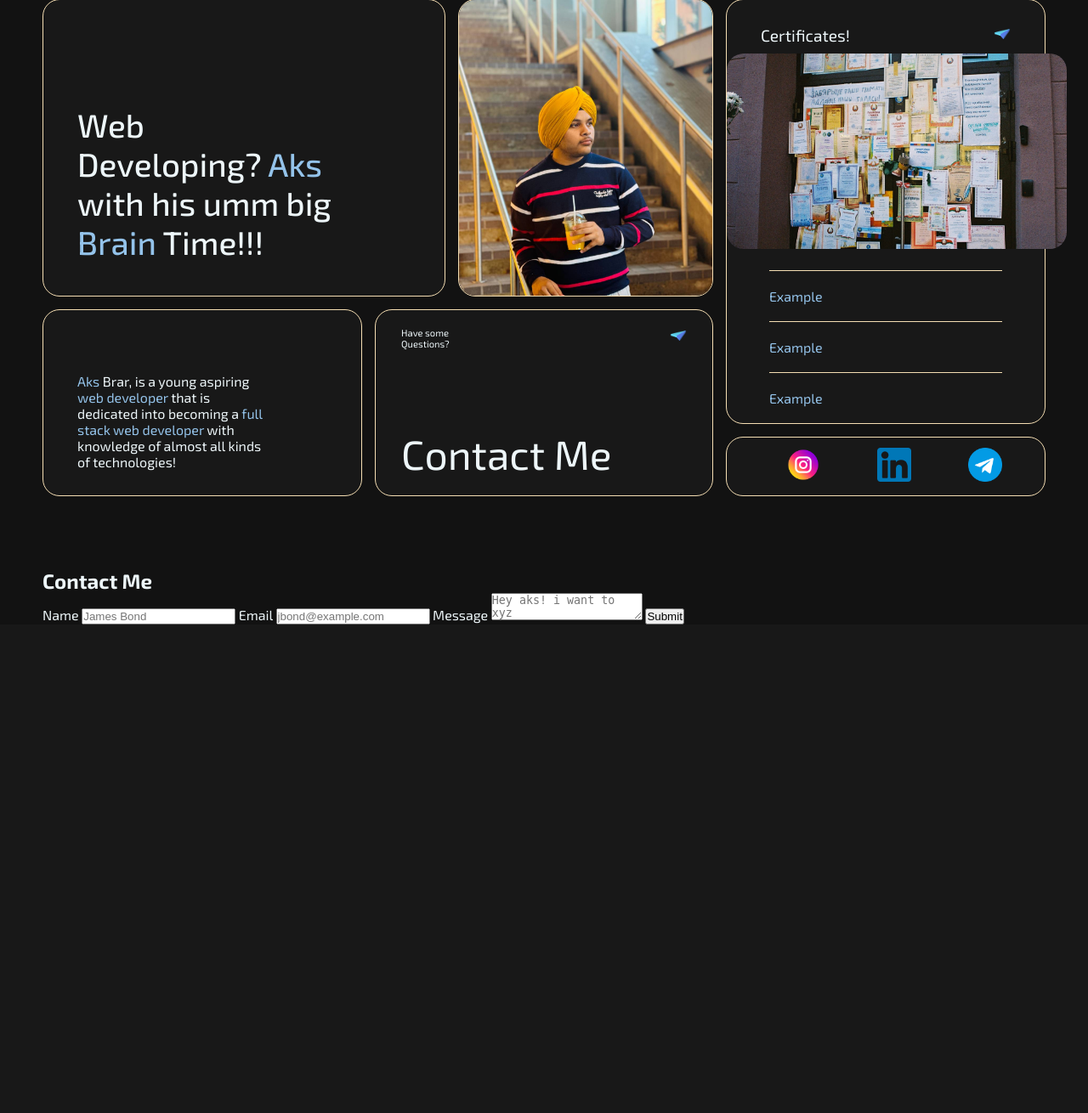
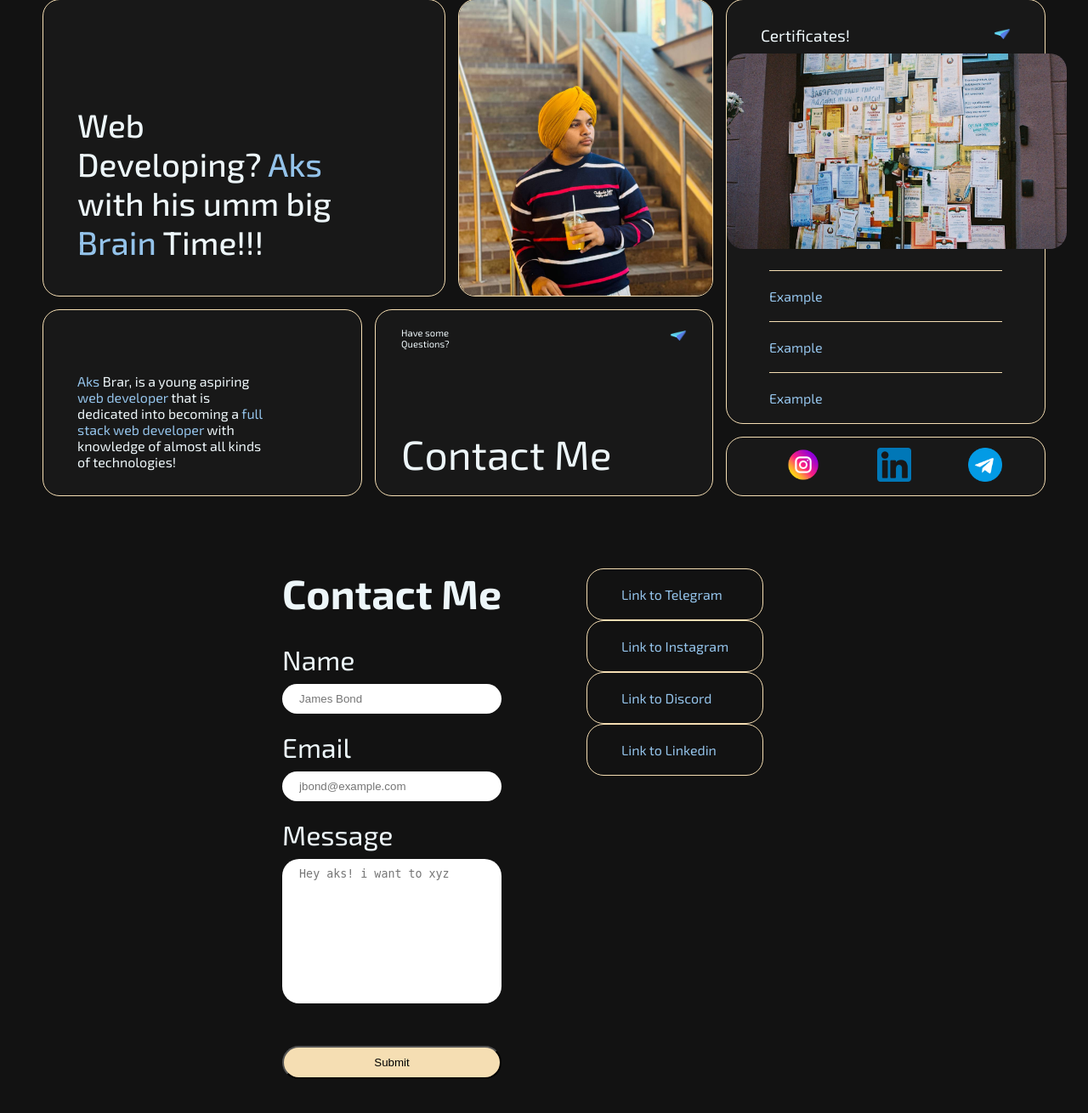
Before and after one commit to aksbrar/aksbrar.github.io, a PHP site: page / in a window 1280 px wide. Shown: the part 145-1455 px from the top of the page at 85% size. Before the commit the page ends 880 px from the top, so only its background shows below. Run offline with PHP 8.4, Linux system fonts and the light colour scheme.

Commit message:
adding contact section

```diff
--- a/Portfolio/index.html
+++ b/Portfolio/index.html
@@ -158,16 +158,27 @@
                  name="message"
                  id="message"
                  placeholder="Hey aks! i want to xyz"
+                 rows="10"
         ></textarea>
         <button class="submit-btn">Submit</button>
       </form>
     </div>
     <div class="contact-sections-container">
       <div class="contact-section-1">
-
-      </div>
-      <div class="contact-section-2">
-
+        <ul class="list-container">
+          <li class="list-item">
+            <a class="list-item-a">Link to Telegram</a>
+          </li>
+          <li class="list-item">
+            <a class="list-item-a">Link to Instagram</a>
+          </li>
+          <li class="list-item">
+            <a class="list-item-a">Link to Discord</a>
+          </li>
+          <li class="list-item">
+            <a class="list-item-a">Link to Linkedin</a>
+          </li>
+        </ul>
       </div>
     </div>
    </section>
--- a/Portfolio/styles/contact-section.css
+++ b/Portfolio/styles/contact-section.css
@@ -7,6 +7,55 @@
 }
 
 .contact-major-containor{
-  margin: 0px 50px;
+  margin: 10px 50px;
   display: flex;
+  gap: 100px;
 }
+
+.contact-form-container,
+.contact-sections-container{
+  flex: 1;
+}
+
+.main-form{
+  width: fit-content;
+  margin: 0 0 0 auto;
+}
+.form-heading{
+  text-align: center;
+  font-size: 3rem;
+  margin-bottom: 30px;
+}
+.main-form label{
+  display: block;
+  font-size: 2rem;
+}
+.main-form input,
+.main-form textarea{
+  margin: 10px 0px 20px;
+  padding: 10px 20px;
+  resize: none;
+  display: block;
+  width: 100%;
+  border: none;
+  border-radius: 20px;
+}
+.submit-btn{
+  margin: 30px 0px;
+  width: 100%;
+  padding: 10px 20px;
+  border-radius: 20px;
+  background-color: var(--border-wheat);
+}
+
+.list-container{
+  width: fit-content;
+  margin: 0 auto 0 0;
+}
+.list-item{
+  list-style: none;
+  border:1px solid var(--border-wheat);
+  padding: 20px 40px;
+  border-radius: 20px;
+  width: 100%;
+}
```
